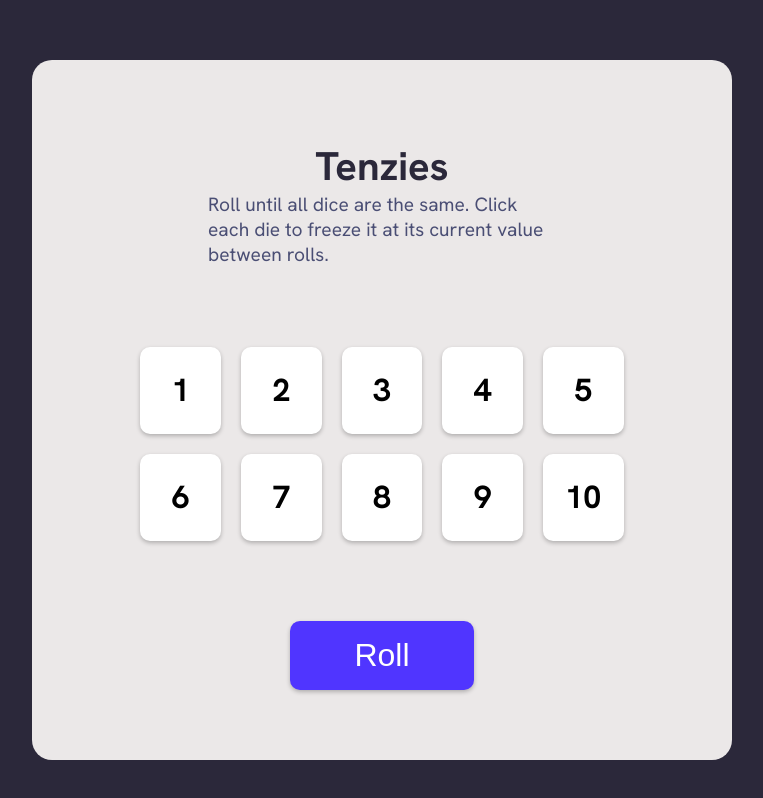
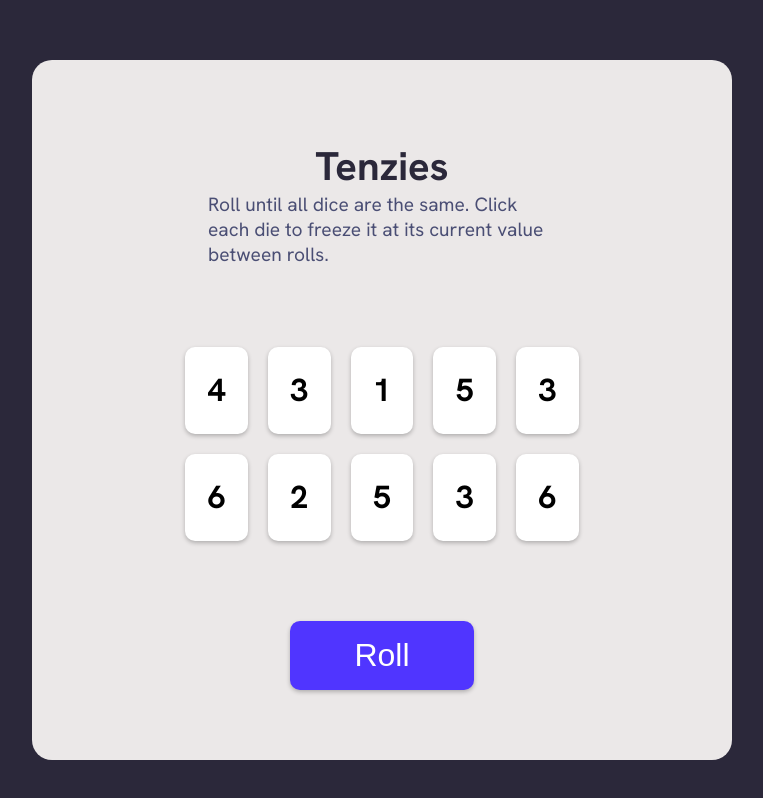
Before and after one commit to sejobasic/Tenzies-Game, a React (Vite) app: page / in a window 1280 px wide. Shown: the part 140-938 px from the top of the page, without its empty margins (258-1021 px from the left). Built offline with nearby package versions, Linux system fonts and the light colour scheme.

Commit message:
Implemented rolling a random dice with new Dice function and storing random dice in state

```diff
--- a/src/App.css
+++ b/src/App.css
@@ -52,6 +52,7 @@ body {
   font-size: 2rem;
   font-weight: 800;
   background-color: #fff;
+  cursor: pointer;
   box-shadow: 0px 2px 4px rgba(0, 0, 0, 0.25);
 }
 
--- a/src/App.jsx
+++ b/src/App.jsx
@@ -1,7 +1,24 @@
+import { useState } from 'react'
 import './App.css'
 import Dice from './Dice'
 
 function App() {
+  const [dice, setDice] = useState(newDice())
+
+  function newDice() {
+    const newDice = []
+    for (let i = 0; i < 10; i++) {
+      newDice.push(Math.ceil(Math.random() * 6))
+    }
+    return newDice
+  }
+
+  const renderDice = dice.map((die) => <Dice value={die} />)
+
+  function rollDice() {
+    setDice(newDice())
+  }
+
   return (
     <main className='main-container'>
       <div className='text-content'>
@@ -11,19 +28,8 @@ function App() {
           current value between rolls.
         </p>
       </div>
-      <div className="dice-container">
-        <Dice value={1} />
-        <Dice value={2} />
-        <Dice value={3} />
-        <Dice value={4} />
-        <Dice value={5} />
-        <Dice value={6} />
-        <Dice value={7} />
-        <Dice value={8} />
-        <Dice value={9} />
-        <Dice value={10} />
-      </div>
-      <button>Roll</button>
+      <div className='dice-container'>{renderDice}</div>
+      <button onClick={rollDice}>Roll</button>
     </main>
   )
 }
```
